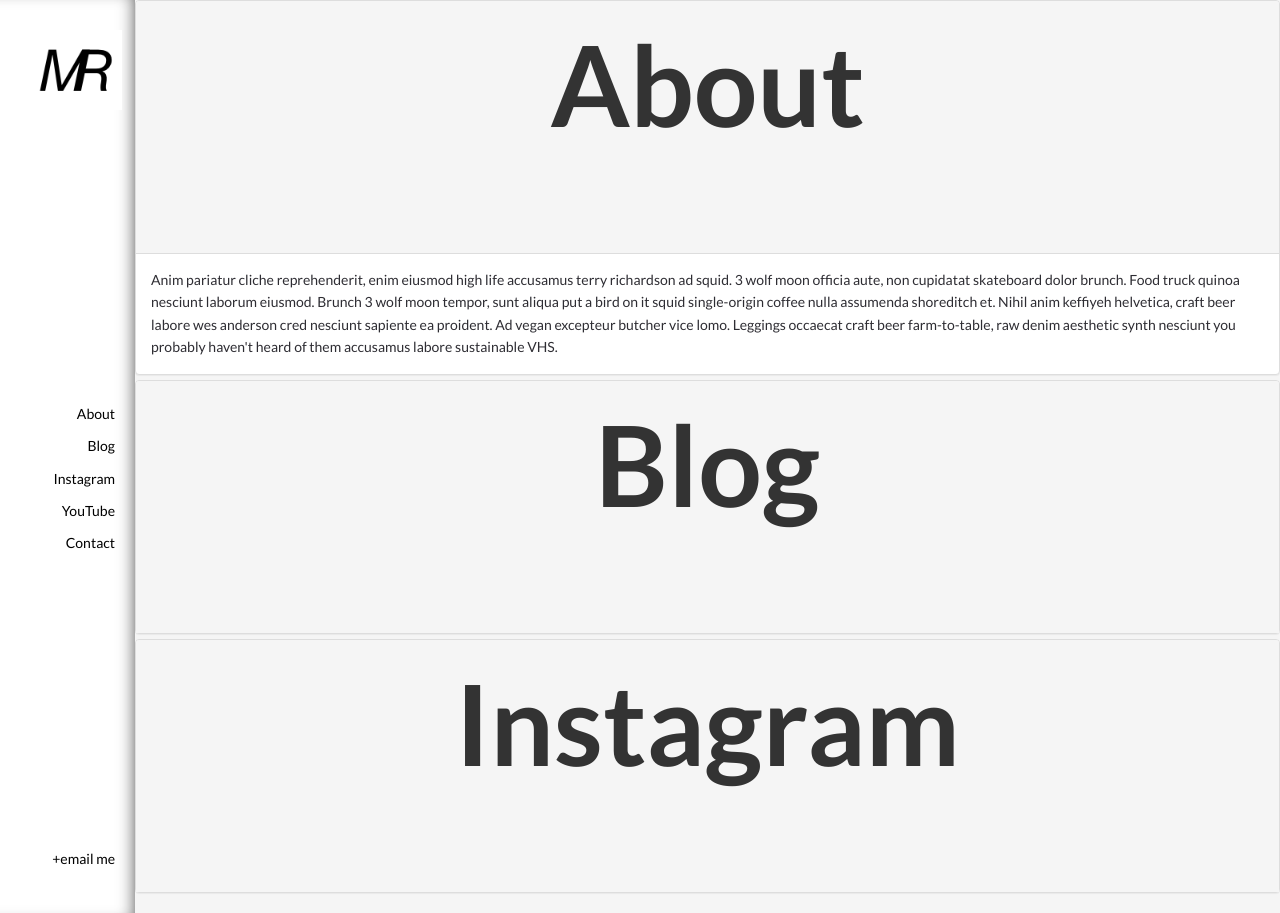
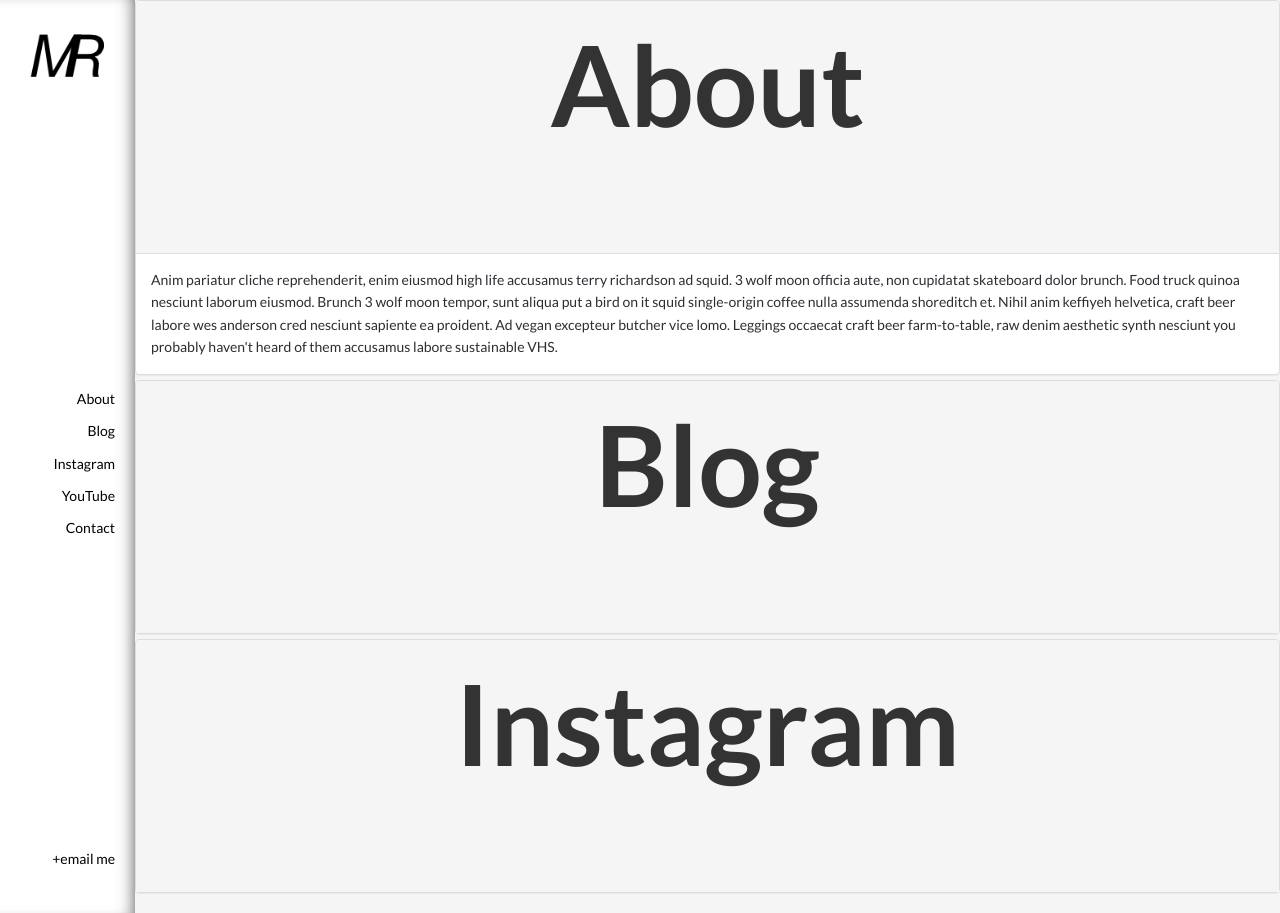
Before and after one commit to mehrdadrafiee/Jekyll-Theme_-1, a Jekyll site: the page built from index.html, in a window 1280 px wide. Built offline with Jekyll 4.4.1, drawn with Linux system fonts in a browser that asks for light colours; nearby versions of some CDN libraries; Markdown is read by kramdown in place of the engine named in the settings.

Commit message:
resized logo

```diff
--- a/assets/css/3-sections/_header.sass
+++ b/assets/css/3-sections/_header.sass
@@ -20,7 +20,7 @@
     .logo
       +hide-text
 
-      max-width: 135px
+      max-width: 80px
       background:
         image: url(../../assets/img/logo-mr.png)
         repeat: no-repeat
@@ -28,9 +28,9 @@
         size: contain
 
         //color: pink
-      height: 80px
+      height: 50px
       padding: 0
-      margin: 0
+      margin: 0 auto
 
     .site-nav
       ul
--- a/assets/css/main.css
+++ b/assets/css/main.css
@@ -505,14 +505,14 @@
     overflow: hidden;
     text-indent: 101%;
     white-space: nowrap;
-    max-width: 135px;
+    max-width: 80px;
     background-image: url(../../assets/img/logo-mr.png);
     background-repeat: no-repeat;
     background-position: center;
     background-size: contain;
-    height: 80px;
+    height: 50px;
     padding: 0;
-    margin: 0; }
+    margin: 0 auto; }
   .home-wrap header .site-nav ul {
     list-style: none;
     margin: 20px 0;
```
Also changed, not shown: assets/img/logo-mr.png.
